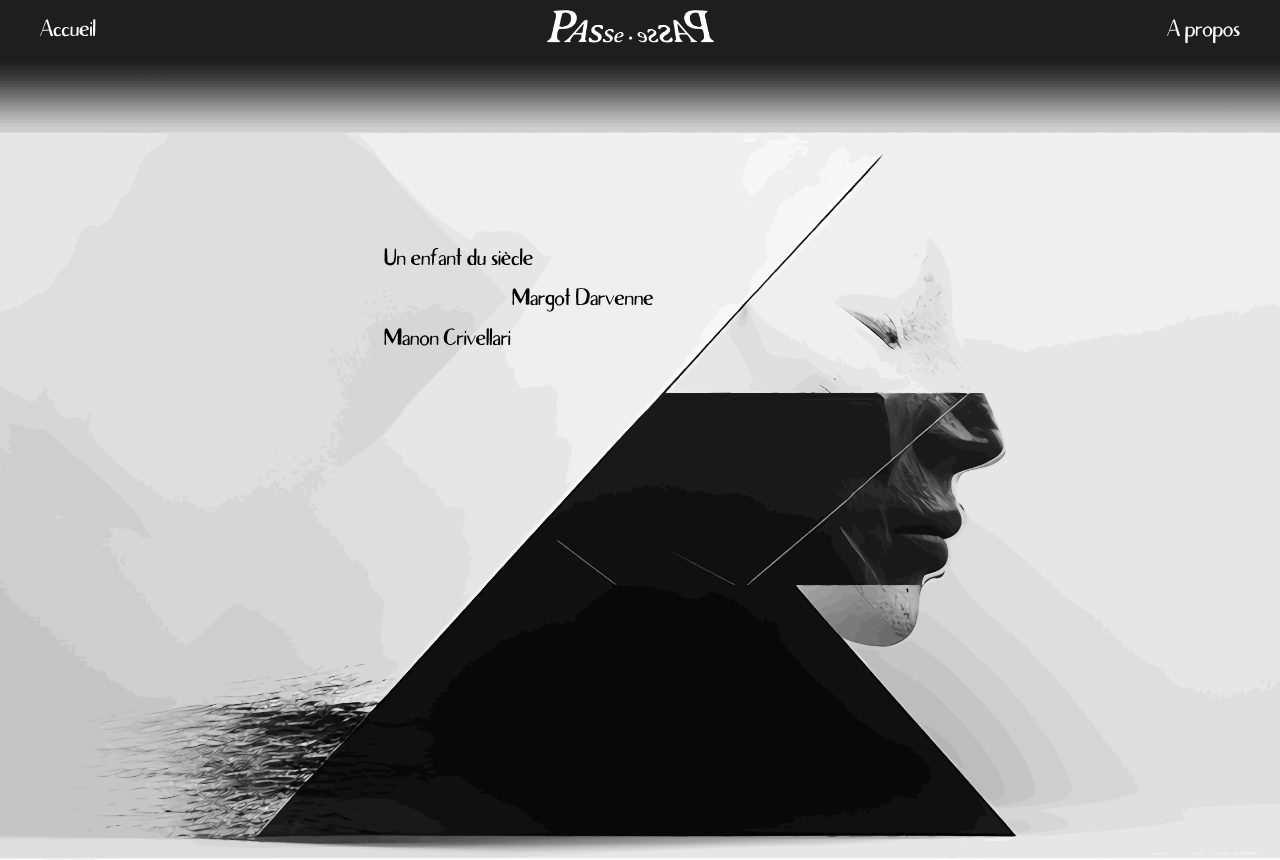
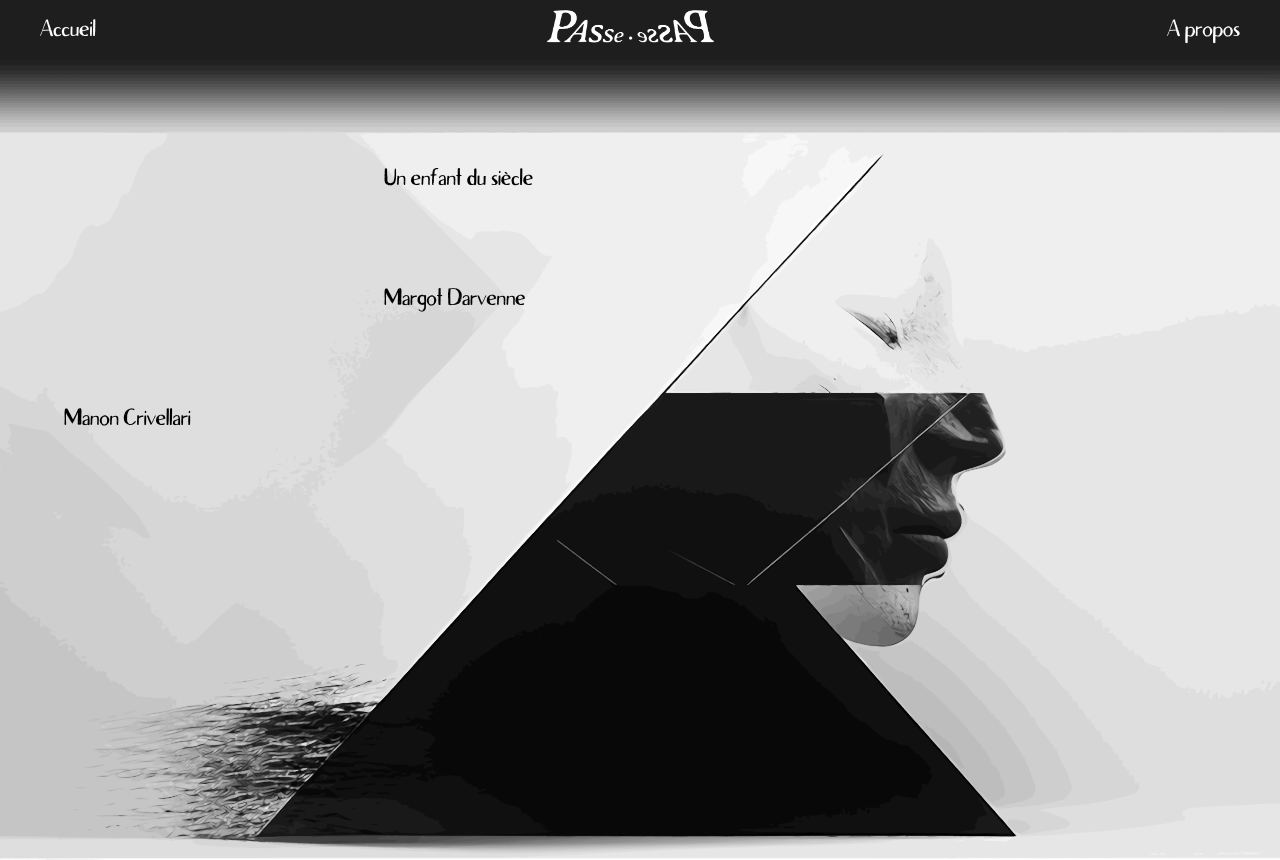
Before and after one commit to Teddy1792/PassePasse, a React (Create React App) app: page /auteurices in a window 1280 px wide. Built offline with nearby package versions, Linux system fonts and the light colour scheme.

Commit message:
front end polish

```diff
--- a/src/styles/Auteurices.scss
+++ b/src/styles/Auteurices.scss
@@ -46,19 +46,24 @@
 }
 
 @media only screen and (max-width: 1350px) {
+    nav .presentationText p{
+        background-color: rgba(228,228,228,0.8);
+        border-radius: 10px;
+    }
+
     .enfant{
-        top:20%;
+        top:10%;
         left: 30%;
     }
 
     .margot{
         top:25%;
-        left: 40%;
+        left: 30%;
     }
 
     .manon{
-        top:30%;
-        left: 30%;
+        top:40%;
+        left: 5%;
     }
 
     .btnAuteurice{
```
